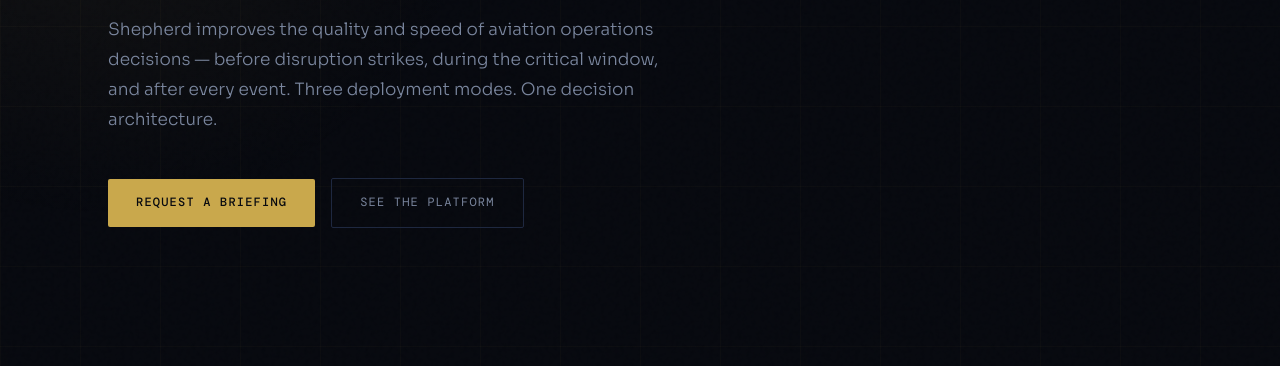
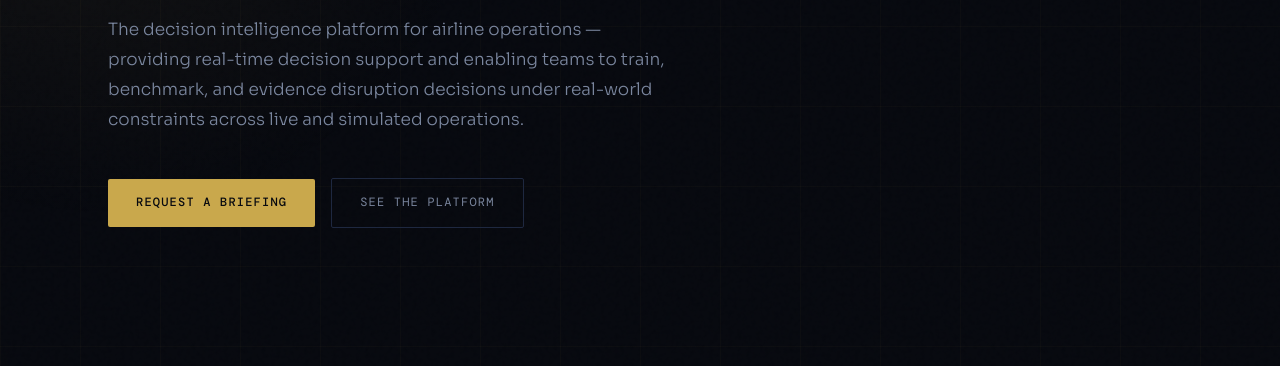
Before and after one commit to noahable/shephr, a plain HTML site: page index.html in a window 1280 px wide. Shown: the part 374-740 px from the top of the page. Drawn offline with nearby package versions, Linux system fonts and the light colour scheme; a web font is replaced by a local one.

Commit message:
Update index.html
defination clear

```diff
--- a/index.html
+++ b/index.html
@@ -530,7 +530,7 @@
         Better decisions.<br/><em>Faster recovery.</em>
       </h1>
       <p class="hero-sub fu fd2">
-        Shepherd improves the quality and speed of aviation operations decisions — before disruption strikes, during the critical window, and after every event. Three deployment modes. One decision architecture.
+        The decision intelligence platform for airline operations — providing real-time decision support and enabling teams to train, benchmark, and evidence disruption decisions under real-world constraints across live and simulated operations.
       </p>
       <div class="hero-actions fu fd3">
         <a href="#cta" class="btn-primary">Request a Briefing</a>
```
